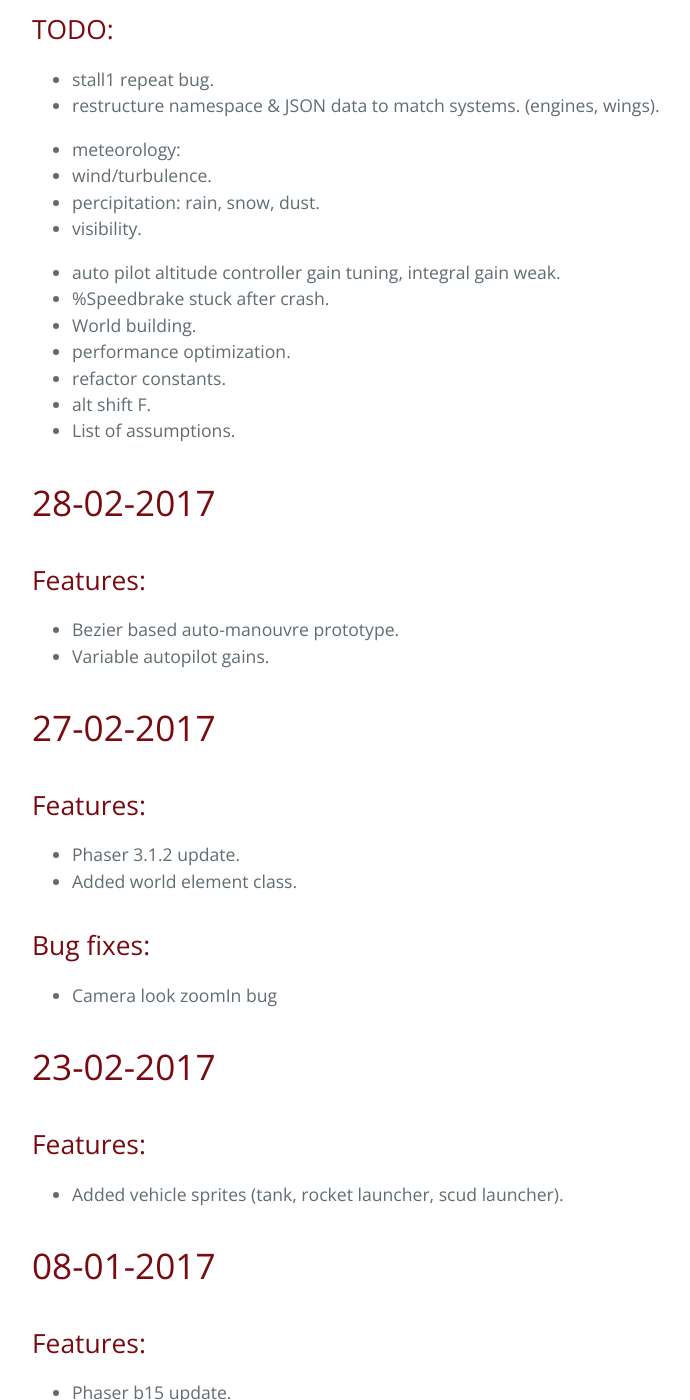
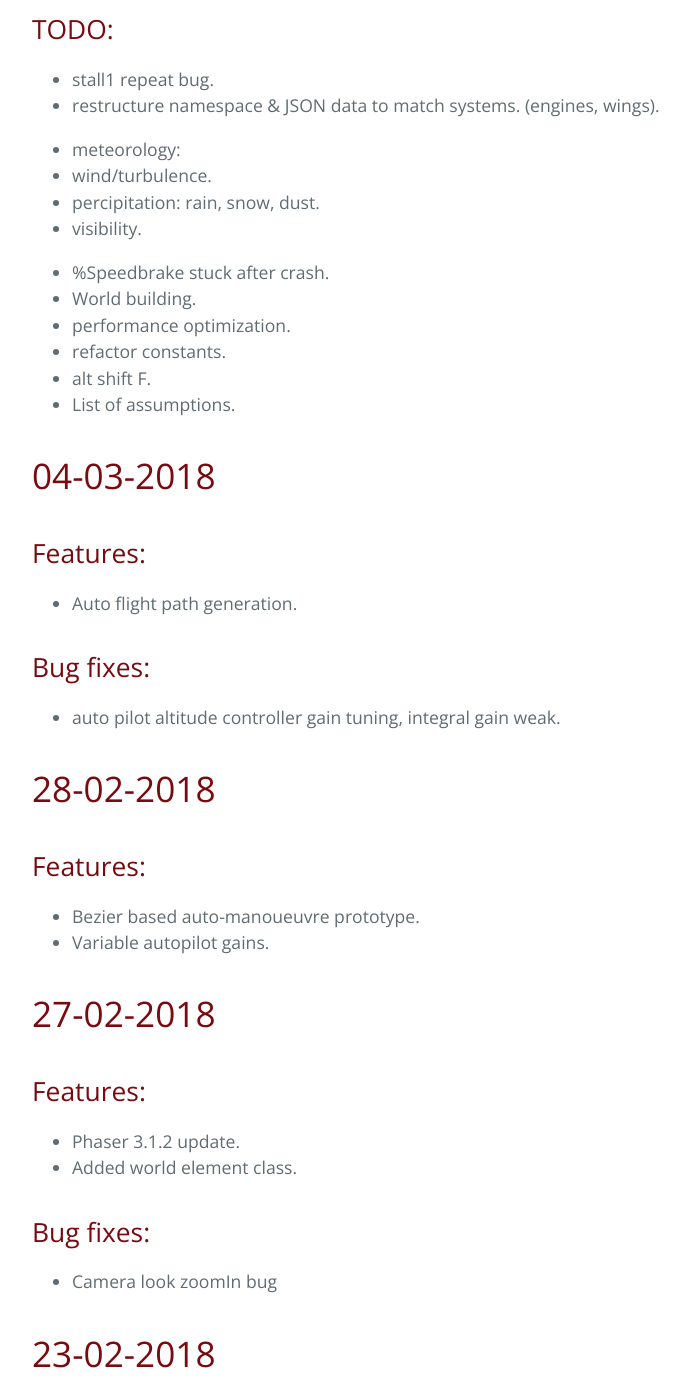
Before and after one commit to samid737/scrambledev, a Jekyll site: the page built from _posts/2017-10-01-changelog.md, in a window 1280 px wide and 1400 px high, scrolled down 534 px. Shown: the whole window, without its empty margins (192-882 px from the left). Built offline with Jekyll 4.4.1, drawn with Linux system fonts in a browser that asks for light colours; comment, search, counter and statistics services are not loaded.

Commit message:
changelog 2018 correction

```diff
--- a/_posts/2017-10-01-changelog.md
+++ b/_posts/2017-10-01-changelog.md
@@ -23,15 +22,24 @@ Changelog:
 - alt shift F.
 - List of assumptions.
 
-
-# 28-02-2017
+# 04-03-2018
 
 ## Features:
 
-- Bezier based auto-manouvre prototype.
+- Auto flight path generation.
+
+## Bug fixes:
+
+- auto pilot altitude controller gain tuning, integral gain weak.
+
+# 28-02-2018
+
+## Features:
+
+- Bezier based auto-manoueuvre prototype.
 - Variable autopilot gains.
 
-# 27-02-2017
+# 27-02-2018
 
 ## Features:
 
@@ -43,13 +51,13 @@ Changelog:
 
 - Camera look zoomIn bug
 
-# 23-02-2017
+# 23-02-2018
 
 ## Features:
 
 - Added vehicle sprites (tank, rocket launcher, scud launcher).
 
-# 08-01-2017
+# 08-01-2018
 
 ## Features:
 
```
Also changed, not shown: other parts of _posts/2017-10-01-changelog.md (+0 -1 lines), README.md.
